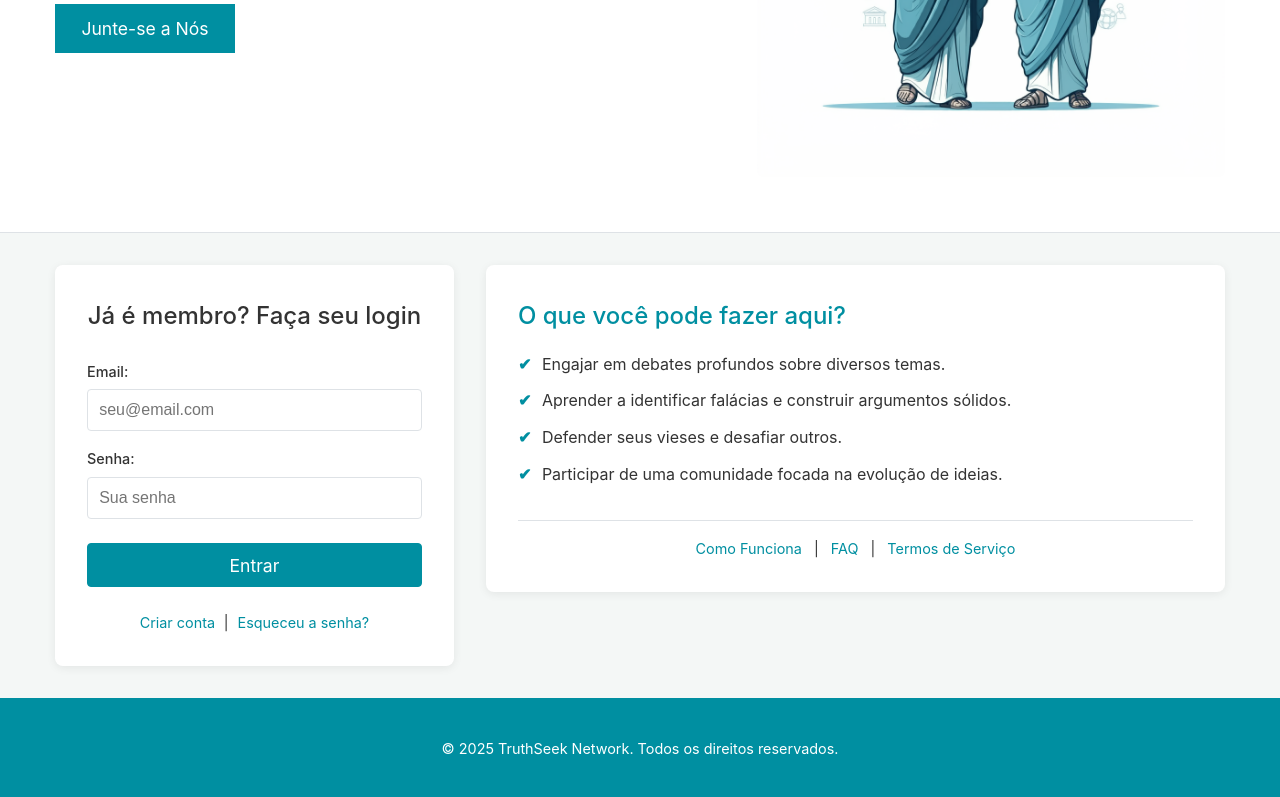
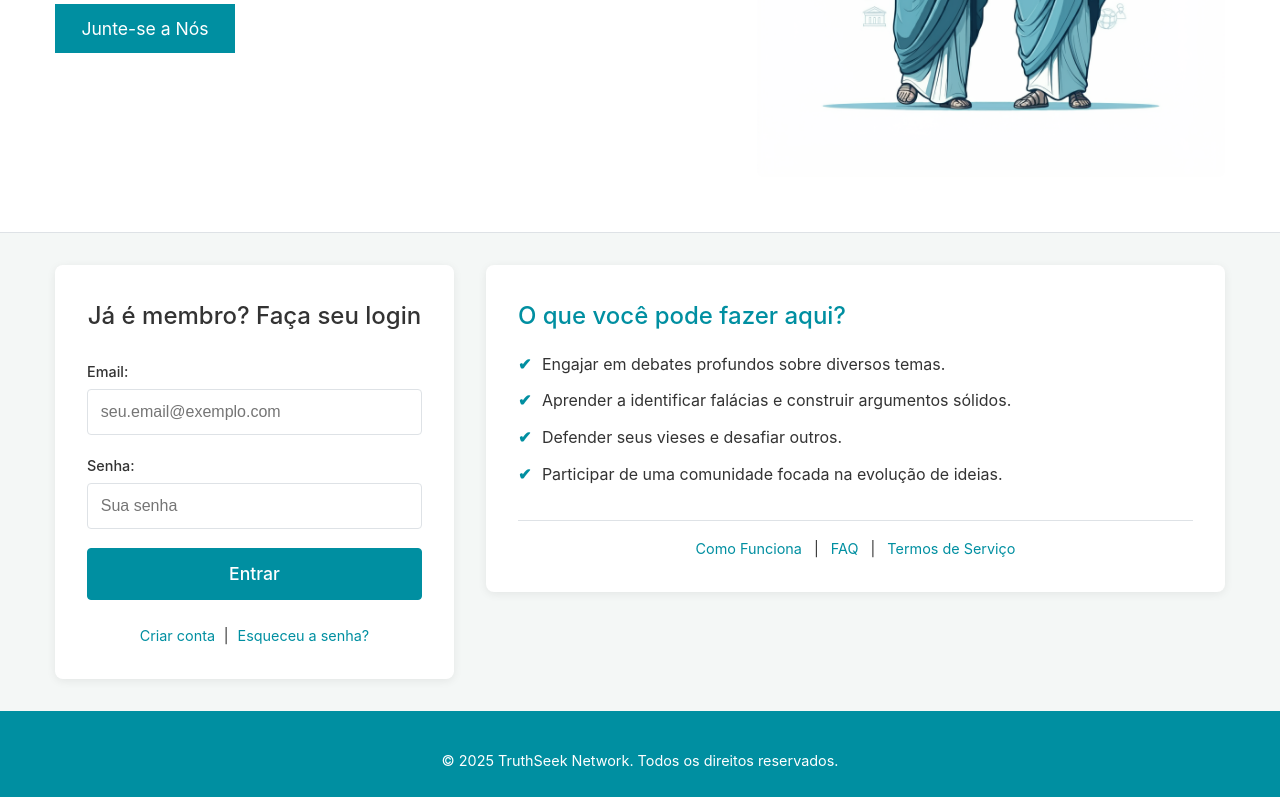
Before and after one commit to deixadilson/truthseek, a Nuxt app: page / in a window 1280 px wide. Shown: the part 466-1263 px from the top of the page. Built offline with nearby package versions, Linux system fonts and the light colour scheme; no server answers.

Commit message:
refactor: Create reusable LoginForm component and use it on home and login pages

```diff
--- /dev/null
+++ b/components/LoginForm.vue
@@ -0,0 +1,121 @@
+<template>
+  <form @submit.prevent="handleLogin" class="login-form">
+  <div class="form-group">
+    <label for="email">Email:</label>
+    <input
+      type="email"
+      id="login-email"
+      v-model="email"
+      required
+      placeholder="seu.email@exemplo.com"
+    />
+  </div>
+
+  <div class="form-group">
+    <label for="password">Senha:</label>
+    <input
+      type="password"
+      id="login-password"
+      v-model="password"
+      required
+      placeholder="Sua senha"
+    />
+  </div>
+
+  <button type="submit" class="button-primary login-button" :disabled="isLoading">
+    {{ isLoading ? 'Entrando...' : 'Entrar' }}
+  </button>
+</form>
+</template>
+
+<script setup lang="ts">
+import { useToast } from 'vue-toastification';
+import { AuthError } from '@supabase/supabase-js';
+
+const supabase = useSupabaseClient();
+const router = useRouter();
+const toast = useToast();
+
+// --- State ---
+const email = ref('');
+const password = ref('');
+const isLoading = ref(false);
+
+// --- Methods ---
+async function handleLogin(): Promise<void> {
+  isLoading.value = true;
+
+  try {
+    const { data, error } = await supabase.auth.signInWithPassword({
+      email: email.value,
+      password: password.value,
+    });
+
+    if (error) {
+      console.error('Erro no Login:', error);
+      if (error instanceof AuthError) {
+        if (error.message.includes('Email not confirmed')) {
+          toast.warning('Seu email ainda não foi confirmado. Por favor, verifique sua caixa de entrada.');
+        } else if (error.message.includes('Invalid login credentials')) {
+          toast.error('Email ou senha inválidos.');
+        }
+        else {
+          toast.error(error.message || 'Falha ao tentar fazer login.');
+        }
+      } else {
+        toast.error('Ocorreu um erro desconhecido durante o login.');
+      }
+      isLoading.value = false;
+      return;
+    }
+
+    if (data.user && data.session) {
+      toast.success('Login realizado com sucesso!');
+      router.push('/');
+    } else {
+      toast.error('Não foi possível completar o login. Tente novamente.');
+    }
+  } catch (e: any) {
+    console.error('Erro inesperado no handleLogin:', e);
+    toast.error(e.message || 'Ocorreu um erro inesperado no login.');
+  } finally {
+    isLoading.value = false;
+  }
+};
+</script>
+
+<style scoped>
+.login-form .form-group {
+  margin-bottom: 1.2rem;
+}
+
+.login-form label {
+  display: block;
+  margin-bottom: 0.4rem;
+  font-weight: 500;
+  font-size: 0.9rem;
+}
+
+.login-form input[type="email"],
+.login-form input[type="password"] {
+  width: 100%;
+  padding: 0.8rem;
+  border: 1px solid var(--border-color);
+  border-radius: 4px;
+  font-size: 1rem;
+  background-color: #fff;
+}
+
+.login-form input:focus {
+  outline: none;
+  border-color: var(--primary-color);
+  box-shadow: 0 0 0 2px color-mix(in srgb, var(--primary-color) 20%, transparent);
+}
+
+.login-button {
+  width: 100%;
+  padding: 0.9rem;
+  font-size: 1.1rem;
+  font-weight: 500;
+}
+</style>
--- a/pages/index.vue
+++ b/pages/index.vue
@@ -18,17 +18,7 @@
     <div class="container page-content-wrapper">
       <aside class="login-section-top">
         <h3>Já é membro? Faça seu login</h3>
-        <form @submit.prevent="handleLogin" class="login-form">
-          <div class="form-group">
-            <label for="email">Email:</label>
-            <input type="email" id="email" v-model="email" required placeholder="seu@email.com" />
-          </div>
-          <div class="form-group">
-            <label for="password">Senha:</label>
-            <input type="password" id="password" v-model="password" required placeholder="Sua senha" />
-          </div>
-          <button type="submit" class="button-primary">Entrar</button>
-        </form>
+        <LoginForm />
         <div class="user-actions">
           <NuxtLink to="/user/register">Criar conta</NuxtLink> |
           <NuxtLink to="/user/password-recovery">Esqueceu a senha?</NuxtLink>
@@ -52,18 +42,6 @@
     </div>
   </div>
 </template>
-
-<script setup lang="ts">
-import { ref } from 'vue'
-
-const email = ref('')
-const password = ref('')
-
-function handleLogin() {
-  console.log('Tentativa de login com:', email.value, password.value)
-  alert('Funcionalidade de login ainda não implementada.')
-}
-</script>
 
 <style scoped>
 .hero-section {
@@ -130,36 +108,6 @@ function handleLogin() {
   margin-bottom: 1.5rem;
   font-size: 1.5rem;
   color: var(--text-color);
-}
-
-.login-form .form-group {
-  margin-bottom: 1rem;
-}
-
-.login-form label {
-  display: block;
-  margin-bottom: 0.4rem;
-  font-weight: 500;
-  font-size: 0.9rem;
-}
-
-.login-form input {
-  width: 100%;
-  padding: 0.7rem;
-  border: 1px solid var(--border-color);
-  border-radius: 4px;
-  font-size: 1rem;
-}
-.login-form input:focus {
-  outline: none;
-  border-color: var(--primary-color);
-  box-shadow: 0 0 0 2px color-mix(in srgb, var(--primary-color) 20%, transparent);
-}
-
-.login-form button {
-  width: 100%;
-  font-size: 1.1rem;
-  margin-top: 0.5rem;
 }
 
 .user-actions {
--- a/pages/user/login.vue
+++ b/pages/user/login.vue
@@ -3,35 +3,7 @@
     <div class="login-card">
       <h2>Acesse sua Conta</h2>
       <p>Bem-vindo de volta à TruthSeek Network!</p>
-
-      <form @submit.prevent="handleLogin" class="login-form">
-        <div class="form-group">
-          <label for="email">Email:</label>
-          <input
-            type="email"
-            id="email"
-            v-model="email"
-            required
-            placeholder="seu.email@exemplo.com"
-          />
-        </div>
-
-        <div class="form-group">
-          <label for="password">Senha:</label>
-          <input
-            type="password"
-            id="password"
-            v-model="password"
-            required
-            placeholder="Sua senha"
-          />
-        </div>
-
-        <button type="submit" class="button-primary login-button" :disabled="isLoading">
-          {{ isLoading ? 'Entrando...' : 'Entrar' }}
-        </button>
-      </form>
-
+      <LoginForm />
       <div class="user-actions-login">
         <NuxtLink to="/user/password-recovery">Esqueceu a senha?</NuxtLink>
         <p>
@@ -42,63 +14,6 @@
     </div>
   </div>
 </template>
-
-<script setup lang="ts">
-import { useToast } from 'vue-toastification';
-import { AuthError } from '@supabase/supabase-js';
-
-const supabase = useSupabaseClient();
-const router = useRouter();
-const toast = useToast();
-
-// --- State ---
-const email = ref('');
-const password = ref('');
-const isLoading = ref(false);
-
-// --- Methods ---
-async function handleLogin(): Promise<void> {
-  isLoading.value = true;
-
-  try {
-    const { data, error } = await supabase.auth.signInWithPassword({
-      email: email.value,
-      password: password.value,
-    });
-
-    if (error) {
-      console.error('Erro no Login:', error);
-      if (error instanceof AuthError) {
-        if (error.message.includes('Email not confirmed')) {
-          toast.warning('Seu email ainda não foi confirmado. Por favor, verifique sua caixa de entrada.');
-        } else if (error.message.includes('Invalid login credentials')) {
-          toast.error('Email ou senha inválidos.');
-        }
-        else {
-          toast.error(error.message || 'Falha ao tentar fazer login.');
-        }
-      } else {
-        toast.error('Ocorreu um erro desconhecido durante o login.');
-      }
-      isLoading.value = false;
-      return;
-    }
-
-    if (data.user && data.session) {
-      toast.success('Login realizado com sucesso!');
-      router.push('/');
-    } else {
-      toast.error('Não foi possível completar o login. Tente novamente.');
-    }
-
-  } catch (e: any) {
-    console.error('Erro inesperado no handleLogin:', e);
-    toast.error(e.message || 'Ocorreu um erro inesperado no login.');
-  } finally {
-    isLoading.value = false;
-  }
-};
-</script>
 
 <style scoped>
 .login-page {
@@ -131,40 +46,6 @@ async function handleLogin(): Promise<void> {
   color: #666;
 }
 
-.login-form .form-group {
-  margin-bottom: 1.2rem;
-}
-
-.login-form label {
-  display: block;
-  margin-bottom: 0.4rem;
-  font-weight: 500;
-  font-size: 0.9rem;
-}
-
-.login-form input[type="email"],
-.login-form input[type="password"] {
-  width: 100%;
-  padding: 0.8rem;
-  border: 1px solid var(--border-color);
-  border-radius: 4px;
-  font-size: 1rem;
-  background-color: #fff;
-}
-
-.login-form input:focus {
-  outline: none;
-  border-color: var(--primary-color);
-  box-shadow: 0 0 0 2px color-mix(in srgb, var(--primary-color) 20%, transparent);
-}
-
-.login-button {
-  width: 100%;
-  padding: 0.9rem;
-  font-size: 1.1rem;
-  font-weight: 500;
-}
-
 .user-actions-login {
   margin-top: 1.5rem;
   text-align: center;
```
